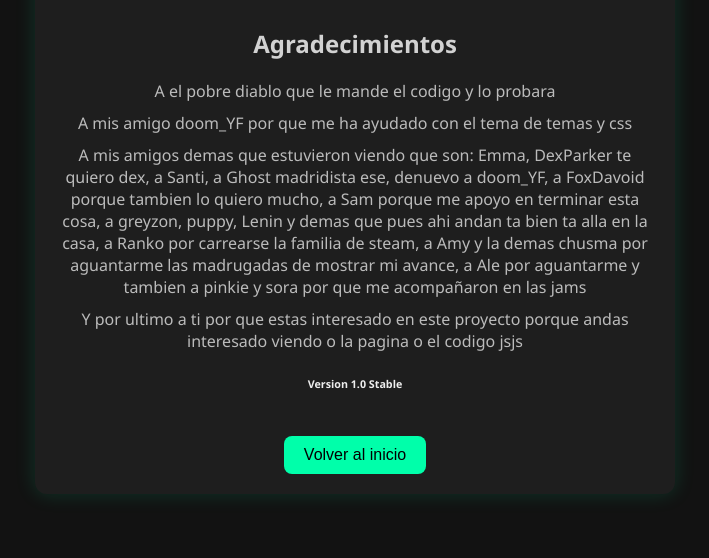
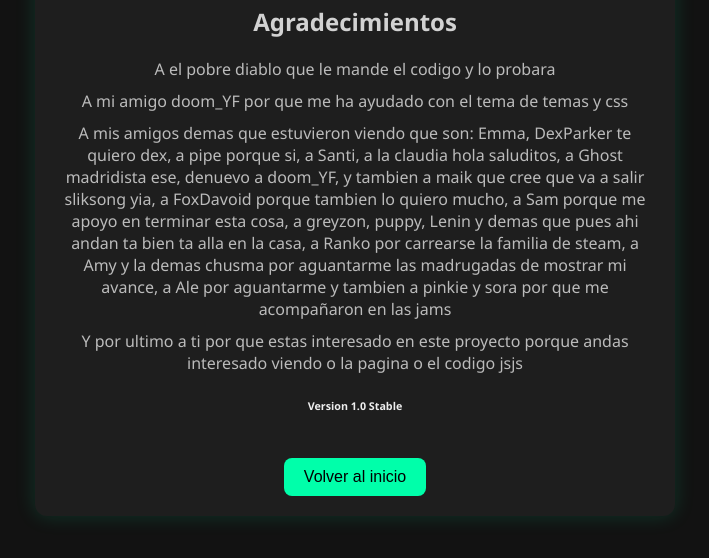
Before and after one commit to karmadev0/Chatar, a plain HTML site: page frontend/credits.html in a window 1280 px wide. Shown: the part 228-786 px from the top of the page, without its empty margins (285-994 px from the left). Drawn offline with Linux system fonts and the light colour scheme.

Commit message:
v1.0 Stable

```diff
--- a/frontend/credits.html
+++ b/frontend/credits.html
@@ -13,8 +13,8 @@
     <h2>Agradecimientos</h2>
     <ul>
       <li>A el pobre diablo que le mande el codigo y lo probara</li>
-      <li>A mis amigo doom_YF por que me ha ayudado con el tema de temas y css</li>
-      <li>A mis amigos demas que estuvieron viendo que son: Emma, DexParker te quiero dex, a Santi, a Ghost madridista ese, denuevo a doom_YF, a FoxDavoid porque tambien lo quiero mucho, a Sam porque me apoyo en terminar esta cosa, a greyzon, puppy, Lenin y demas que pues ahi andan ta bien ta alla en la casa, a Ranko por carrearse la familia de steam, a Amy y la demas chusma por aguantarme las madrugadas de mostrar mi avance, a Ale por aguantarme y tambien a pinkie y sora por que me acompañaron en las jams</li>
+      <li>A mi amigo doom_YF por que me ha ayudado con el tema de temas y css</li>
+      <li>A mis amigos demas que estuvieron viendo que son: Emma, DexParker te quiero dex, a pipe porque si, a Santi, a la claudia hola saluditos, a Ghost madridista ese, denuevo a doom_YF, y tambien a maik que cree que va a salir sliksong yia, a FoxDavoid porque tambien lo quiero mucho, a Sam porque me apoyo en terminar esta cosa, a greyzon, puppy, Lenin y demas que pues ahi andan ta bien ta alla en la casa, a Ranko por carrearse la familia de steam, a Amy y la demas chusma por aguantarme las madrugadas de mostrar mi avance, a Ale por aguantarme y tambien a pinkie y sora por que me acompañaron en las jams</li>
       <li>Y por ultimo a ti por que estas interesado en este proyecto porque andas interesado viendo o la pagina o el codigo jsjs</li>
     </ul>
 
```
